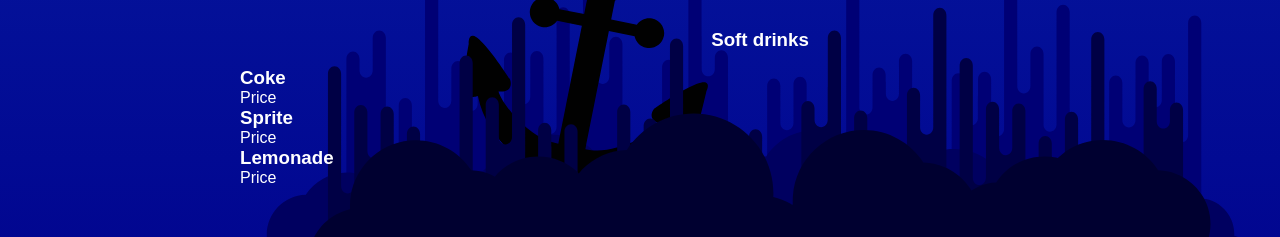
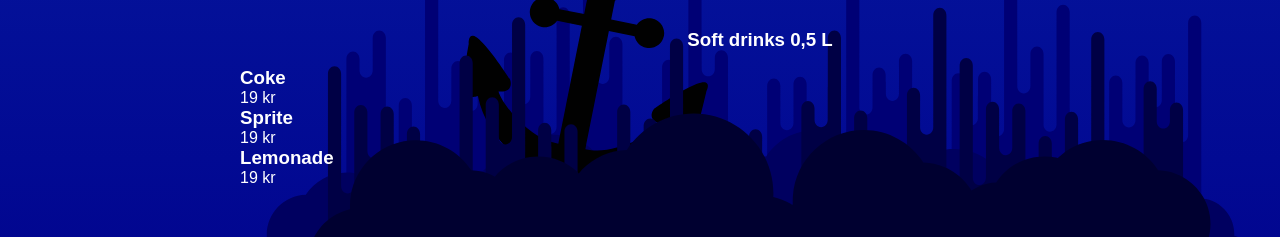
Before and after one commit to janaskar/Rest123, a plain HTML site: page index.html in a window 1280 px wide. Shown: the part 3108-3345 px from the top of the page. Drawn offline with nearby package versions, Linux system fonts and the light colour scheme.

Commit message:
liten endring

```diff
--- a/index.html
+++ b/index.html
@@ -256,15 +256,15 @@
                         </div>
                     </div>
 
-                    <h1 class="bevMenu">Soft drinks</h1>
+                    <h1 class="bevMenu">Soft drinks 0,5 L</h1>
                         <h3>Coke</h3>
-                        <p>Price</p>
+                        <p>19 kr</p>
 
                         <h3>Sprite</h3>
-                        <p>Price</p>
+                        <p>19 kr</p>
 
                         <h3>Lemonade</h3>
-                        <p>Price</p>
+                        <p>19 kr</p>
                 </div>
             </div>
 
```
